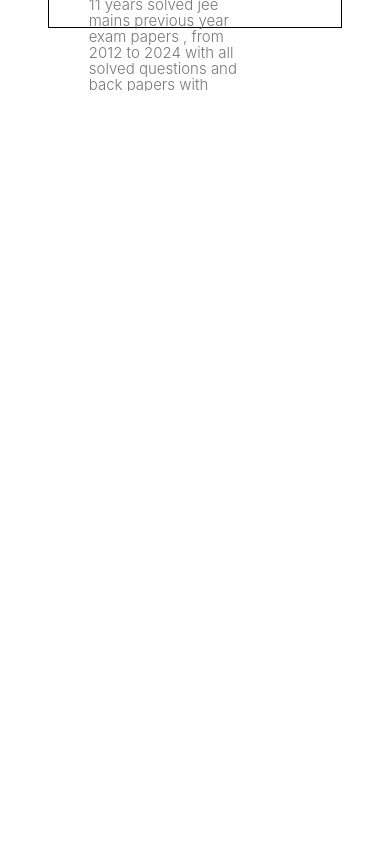
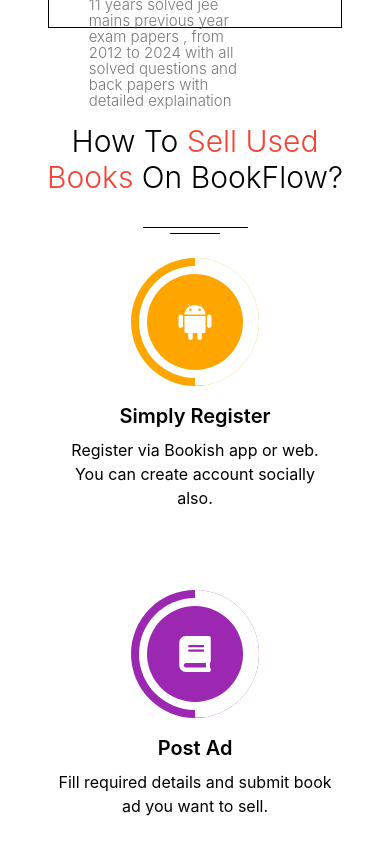
Before and after one commit to YaSi9R/boookish, a React (Create React App) app in the folder react-app/: page / in a window 390 px wide. Shown: the part 6400-7244 px from the top of the page. Before the commit the page ends 6491 px from the top, so only its background shows below. Built offline with nearby package versions, Linux system fonts and the light colour scheme; grey boxes are pictures that could not be loaded.

Commit message:
updated footer

```diff
--- /dev/null
+++ b/react-app/src/Components/Common/FooterBackground.jsx
@@ -0,0 +1,99 @@
+import React from 'react';
+import greenImg from "../../assets/iconsImage/green.png";
+import yellowImg from "../../assets/iconsImage/yellow.png";
+import { IoLogoAndroid } from "react-icons/io";
+import { FaBook } from "react-icons/fa";
+import { FaHeadset } from "react-icons/fa";
+
+
+
+function FooterBackground() {
+  const steps = [
+    {
+      id: 1,
+      title: "Simply Register",
+      description: "Register via Bookish app or web. You can create account socially also.",
+      icon: <IoLogoAndroid className="text-white text-5xl" />,
+      color: "bg-[#FFA500]",
+      imgSrc: { greenImg },
+    },
+    {
+      id: 2,
+      title: "Post Ad",
+      description: "Fill required details and submit book ad you want to sell.",
+      icon: <FaBook className="text-white text-4xl" />,
+      color: "bg-[#9C27B0]",
+      imgSrc: { yellowImg },
+    },
+    {
+      id: 3,
+      title: "Need Help?",
+      description: "Wherever you stuck in process, just tap on floating chat icon on bottom left.",
+      icon: <FaHeadset className="text-white text-4xl" />,
+      color: "bg-[#4CAF50]",
+      imgSrc: { greenImg },
+    },
+  ];
+  return (
+
+    <div className="flex flex-col items-center text-center p-8">
+      <h2 className="text-3xl font-light mb-8">
+        How To <span className="text-[#F44336]">Sell Used Books</span> On BookFlow?
+      </h2>
+      <span className='w-[105px] h-[1px] bg-black rounded-lg'></span>
+      <span className='mt-[5px] w-[50px] h-[1px] bg-black rounded-lg'></span>
+
+
+
+      <div className="grid md:grid-cols-3 gap-8 w-full max-w-5xl">
+        {steps.map((step) => (
+          <div
+            key={step.id}
+            className="flex flex-col items-center p-6 rounded-lg "
+          >
+
+
+
+            <div className={`relative flex items-center justify-center`}>
+              {/* Full Circle with Border */}
+              <div className={`w-32 h-32 rounded-full flex items-center justify-center relative overflow-hidden  ${step.color}`}>
+
+                {/* Right-Side White Semi-Circle */}
+                <div className="absolute w-32 h-32 bg-white"
+                  style={{
+                    clipPath: "inset(0 0 0 50%)",  // Hides left half
+                    // borderRadius: "50%",
+                    position: "absolute"
+                  }}>
+                </div>
+
+                {/* White Spacer (Ring Effect) */}
+                <div className="absolute w-28 h-28 bg-white rounded-full"></div>
+
+                {/* Inner Circle with Icon */}
+                <div className={`absolute w-24 h-24 rounded-full flex items-center justify-center ${step.color}`}>
+                  <div className="text-white text-2xl">{step.icon}</div>
+                </div>
+
+              </div>
+            </div>
+
+
+
+            <h3 className="text-xl font-semibold mt-4">{step.title}</h3>
+            <p className="text-gray-600 mt-2">{step.description}</p>
+            {/* <img
+              src={step.imgSrc}
+              alt={step.title}
+              className="mt-4 w-20 h-20 object-cover"
+            /> */}
+            {/* <p className="text-lg font-bold text-gray-500 mt-2">0{step.id}</p> */}
+          </div>
+        ))}
+      </div>
+    </div>
+  );
+};
+
+
+export default FooterBackground
--- a/react-app/src/Pages/Home.jsx
+++ b/react-app/src/Pages/Home.jsx
@@ -8,14 +8,14 @@
 import FeaturedBooks from '../Components/Core/FeaturedBooks';
 import SecondHandBooks from '../Components/Core/SecondHandBooks';
 import Buyoldbooks from '../Components/Core/Buyoldbooks';
-// import FooterBackground from '../Components/Common/FooterBackground';
+import FooterBackground from '../Components/Common/FooterBackground';
 
 
 
 
 
 
-import { FaHandHoldingHeart } from "react-icons/fa";
+// import { FaHandHoldingHeart } from "react-icons/fa";
 import { FaAngleDoubleRight } from "react-icons/fa";
 import { PiHandHeartThin } from "react-icons/pi";
 
@@ -181,8 +181,13 @@
       </div>
 
       <div>
-        {/* <FooterBackground /> */}
+        <footerCommon/>
+
       </div>
+      <div>
+        <FooterBackground />
+      </div>
+
 
 
 
```
Also changed, not shown: react-app/src/assets/iconsImage/green.png (added), react-app/src/assets/iconsImage/yellow.png (added).
